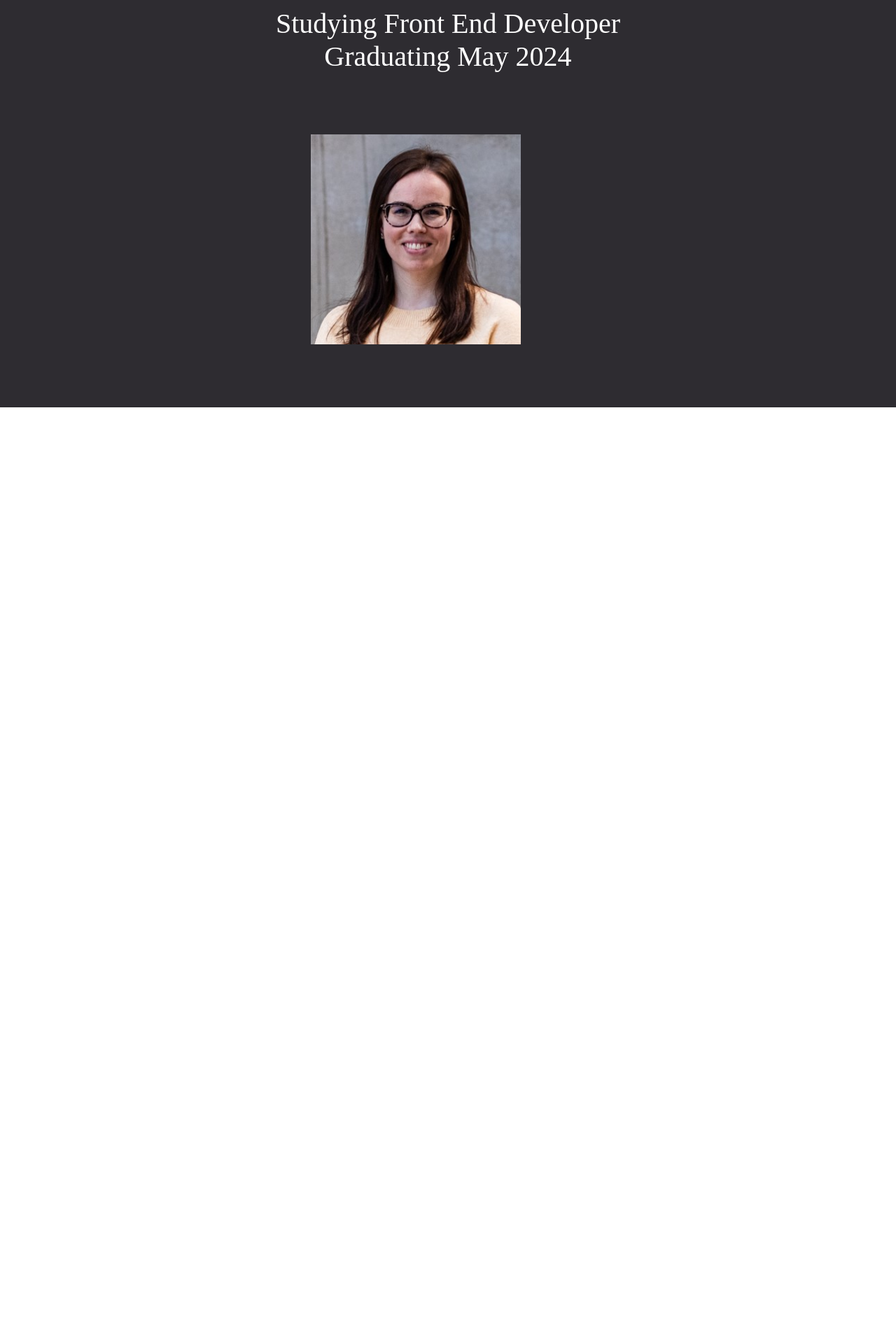
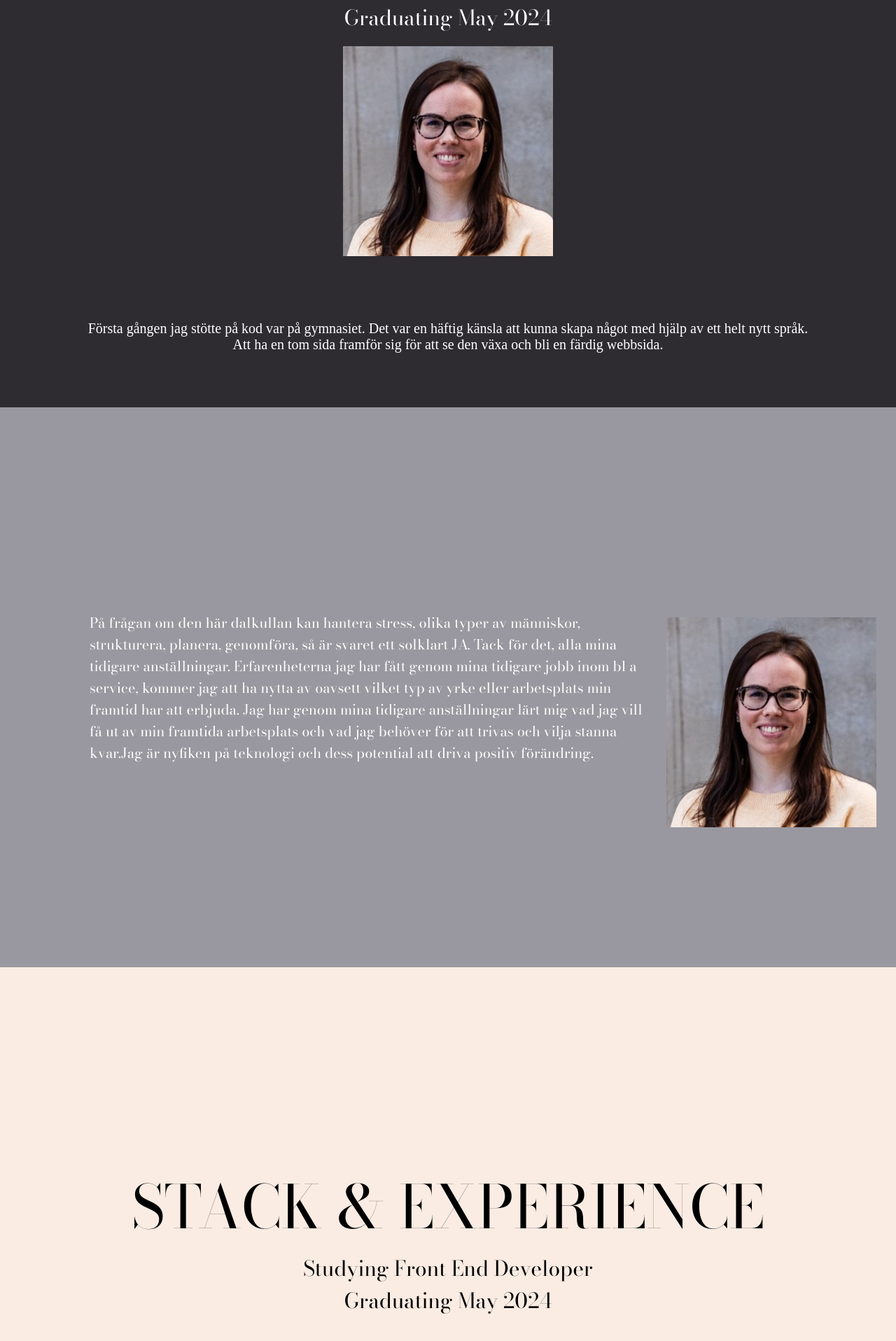
Before and after one commit to JennyWeij/JennyPortfolio, a React (Vite) app: page / in a window 1280 px wide. Shown: the part 218-2134 px from the top of the page at 70% size. Before the commit the page ends 800 px from the top, so only its background shows below. Built offline with nearby package versions, Linux system fonts and the light colour scheme.

Commit message:
added the second and third section

```diff
--- a/index.html
+++ b/index.html
@@ -4,6 +4,9 @@
     <meta charset="UTF-8" />
     <meta name="viewport" content="width=device-width, initial-scale=1.0" />
     <title>Portfolio</title>
+    <link rel="preconnect" href="https://fonts.googleapis.com">
+<link rel="preconnect" href="https://fonts.gstatic.com" crossorigin>
+<link href="https://fonts.googleapis.com/css2?family=Bodoni+Moda:ital,opsz,wght@0,6..96,400..900;1,6..96,400..900&display=swap" rel="stylesheet">
   </head>
   <body>
     <div id="root"></div>
--- a/src/App.tsx
+++ b/src/App.tsx
@@ -10,13 +10,22 @@ function App() {
           display: "flex",
           justifyContent: "center",
           alignItems: "center",
+          flexDirection: "column", // Added to stack content vertically
         }}
       >
-        <Box>
         {/* Text box */}
-          <Box textAlign="center" justifyItems="center" color="white">
-            <Text fontSize={60}>Jenny Weijland</Text>
-            <Text fontSize={40}>
+        <Box
+          style={{
+            textAlign: "center",
+            justifyItems: "center",
+            color: "white",
+            marginTop: -80,
+          }}
+        >
+          <Text fontSize={85} fontFamily="Bodoni Moda" marginBottom="-30">
+            JENNY WEIJLAND
+          </Text>
+          <Text fontSize={30} fontFamily="Bodoni Moda">
             Studying Front End Developer <br />
             Graduating May 2024
           </Text>
@@ -24,6 +33,7 @@ function App() {
 
         {/* Image box */}
         <Box
+          marginTop="-60"
           height="400px"
           width="400px"
           display="flex"
@@ -42,6 +52,108 @@ function App() {
             />
           </Box>
         </Box>
+
+        {/* Second Text box */}
+        <Box
+          style={{
+            background: "#2E2C31", // Same background color as the image box
+            padding: "20px", // Added padding for spacing
+            textAlign: "center",
+            justifyItems: "center",
+          }}
+        >
+          <Text fontSize={20} color="white">
+            Första gången jag stötte på kod var på gymnasiet. Det var en häftig
+            känsla att kunna skapa något med hjälp av ett helt nytt språk.
+            <br /> Att ha en tom sida framför sig för att se den växa och bli en
+            färdig webbsida.
+          </Text>
+        </Box>
+      </Box>
+
+      {/* Second section  */}
+      <Box
+        style={{
+          height: "100vh",
+          background: "#9998A0",
+          display: "flex",
+          justifyContent: "center",
+          alignItems: "center",
+        }}
+      >
+        <Box
+          style={{
+            display: "flex",
+            alignItems: "center",
+            maxWidth: "80%", // Limit the width of the content
+          }}
+        >
+          <Text
+            fontSize={20}
+            color="white"
+            fontFamily="Bodoni Moda"
+            style={{ marginRight: "20px" }} // Add margin between text and additional box
+          >
+            På frågan om den här dalkullan kan hantera stress, olika typer av
+            människor, strukturera, planera, genomföra, så är svaret ett
+            solklart JA. Tack för det, alla mina tidigare anställningar.
+            Erfarenheterna jag har fått genom mina tidigare jobb inom bl a
+            service, kommer jag att ha nytta av oavsett vilket typ av yrke eller
+            arbetsplats min framtid har att erbjuda. Jag har genom mina tidigare
+            anställningar lärt mig vad jag vill få ut av min framtida
+            arbetsplats och vad jag behöver för att trivas och vilja stanna
+            kvar.Jag är nyfiken på teknologi och dess potential att driva
+            positiv förändring.
+          </Text>
+          {/* Additional box to the right */}
+          <Box
+            style={{
+              width: "200px",
+              height: "200px",
+              background: "white",
+              borderRadius: "10px",
+            }}
+          >
+            <Box
+              boxSize="sm"
+              // boxShadow="15px 10px 10px rgba(255, 255, 255, 0.563)"
+            >
+              <Image
+                boxSize="300px"
+                objectFit="cover"
+                src="../public/cv.jpg"
+                alt="Picture of Jenny"
+              />
+            </Box>
+          </Box>
+        </Box>
+      </Box>
+      {/* Third section  */}
+      <Box
+        style={{
+          height: "100vh",
+          background: "#FAECE3",
+          display: "flex",
+          justifyContent: "center",
+          alignItems: "center",
+        }}
+      >
+        {/* Stack box */}
+        <Box
+          style={{
+            textAlign: "center",
+            justifyItems: "center",
+            color: "black",
+            marginTop: -80,
+          }}
+        >
+          <Text fontSize={85} fontFamily="Bodoni Moda" marginBottom="-30">
+            STACK & EXPERIENCE
+          </Text>
+          <Text fontSize={30} fontFamily="Bodoni Moda">
+            Studying Front End Developer <br />
+            Graduating May 2024
+          </Text>
         </Box>
       </Box>
     </Container>
```
Also changed, not shown: src/assets/BodoniModa-Regular.ttf (added), src/assets/CormorantGaramond-Regular.ttf (added). Lines whose indentation alone changed are shown as unchanged.
